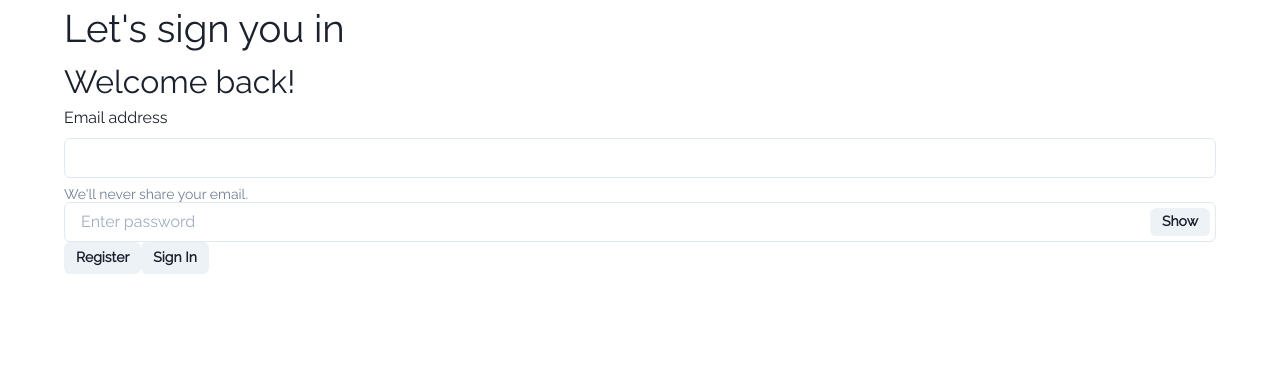
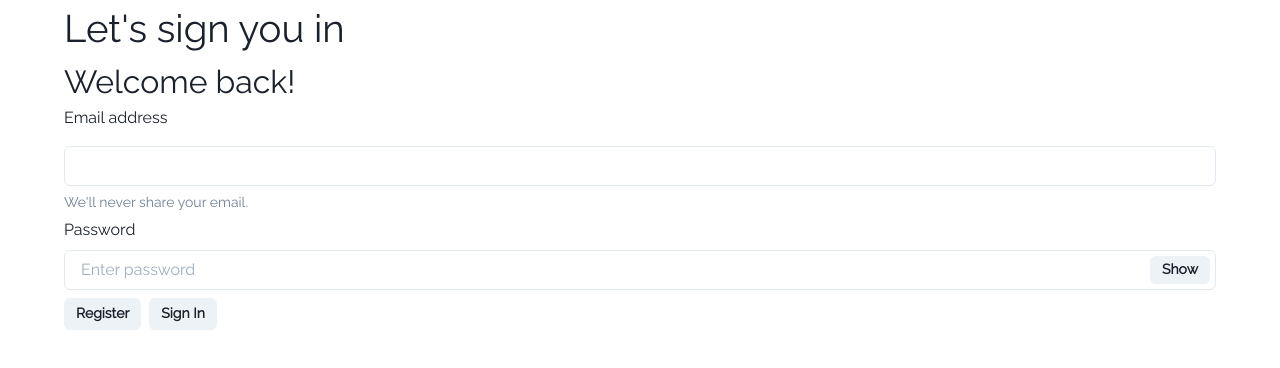
Before and after one commit to guilehm/friendly-potato, a React (Create React App) app in the folder animated/: page /login in a window 1280 px wide. Shown: the top 368 px of the page. Built offline with nearby package versions, Linux system fonts and the light colour scheme; no server answers.

Commit message:
use stacks

```diff
--- a/animated/src/templates/Login/Login.tsx
+++ b/animated/src/templates/Login/Login.tsx
@@ -7,6 +7,8 @@ import {
   InputGroup,
   InputRightElement,
   Button,
+  Stack,
+  HStack,
 } from '@chakra-ui/react'
 import { useState } from 'react'
 
@@ -40,14 +42,18 @@ const Login = (): JSX.Element => (
       <main>
 
         <FormControl id="email">
-
+          <Stack spacing={2}>
             <FormLabel>Email address</FormLabel>
             <Input type="email" />
             <FormHelperText>{'We\'ll never share your email.'}</FormHelperText>
+            <FormLabel>Password</FormLabel>
             <PasswordInput />
 
+            <HStack>
               <Button size="sm">Register</Button>
               <Button size="sm">Sign In</Button>
+            </HStack>
+          </Stack>
 
         </FormControl>
 
```
Lines whose indentation alone changed are shown as unchanged.
